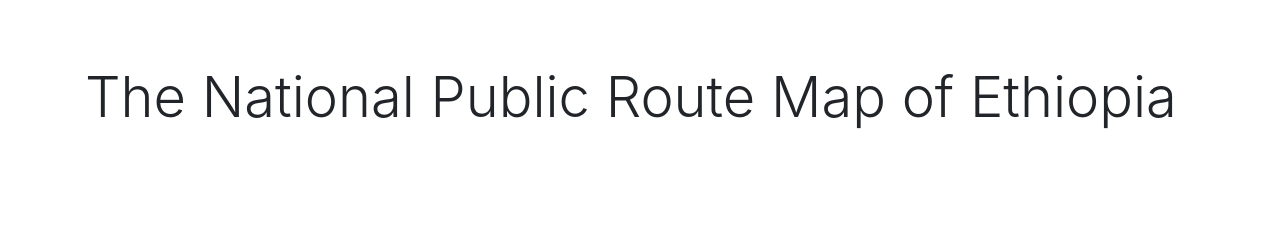
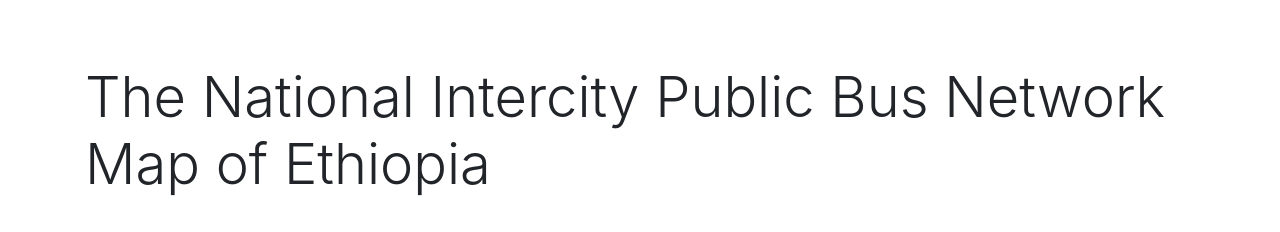
Before and after one commit to rabira-hierpa/et-transit-map, a plain HTML site: page index.html in a window 1280 px wide. Shown: the top 232 px of the page. Drawn offline with nearby package versions, Linux system fonts and the light colour scheme; grey boxes are pictures that could not be loaded.

Commit message:
Updated title

```diff
--- a/index.html
+++ b/index.html
@@ -24,7 +24,9 @@
       <div class="col-lg-12">
         <div class="jumbotron jumbotron-fluid" style="background: white;">
           <div class="container">
-            <h1 class="display-4">The National Public Route Map of Ethiopia</h1>
+            <h1 class="display-4">
+              The National Intercity Public Bus Network Map of Ethiopia
+            </h1>
           </div>
         </div>
       </div>
```
